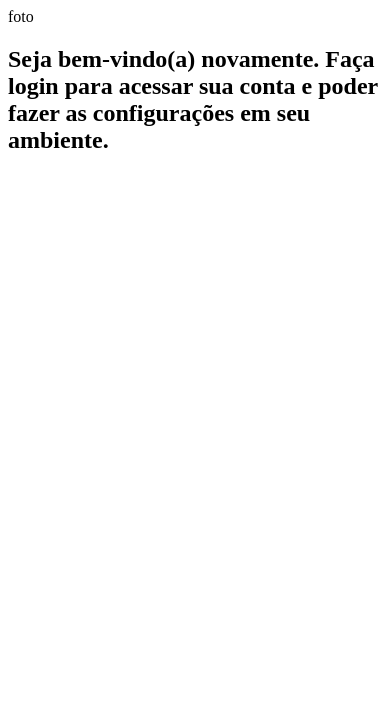
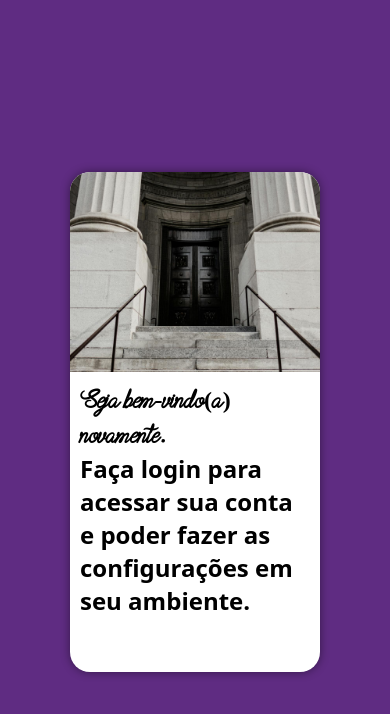
Before and after one commit to davidmonn/projeto-login, a plain HTML site: page index.html in a window 390 px wide. Drawn offline with Linux system fonts and the light colour scheme.

Commit message:
Mobile First
Feito configurações na CSS, adicionado imagem, configurada a imagem, adicionado font, entre outras configurações na CSS

```diff
--- a/estilos/style.css
+++ b/estilos/style.css
@@ -11,8 +11,8 @@ svg
 */
 
 @font-face {
-    font-family: ;
-    src: url() format();
+    font-family: 'stela';
+    src: url(../fonts/stela.otf) format(opentype);
     font-weight: normal;
     font-style: normal;
 }
@@ -21,3 +21,54 @@ svg
     --cor01: #49a09d; /* Verde */
     --cor02: #5f2c82; /* Lilás */
 }
+
+* {
+    margin: 0px;
+    padding: 0px;
+    font-family: system-ui, -apple-system, BlinkMacSystemFont, 'Segoe UI', Roboto, Oxygen, Ubuntu, Cantarell, 'Open Sans', 'Helvetica Neue', sans-serif;
+    box-sizing: border-box; /* Para que a borda faça parte da conta de largura */
+}
+
+main section div h1 span {
+    font-family: 'stela';
+}
+
+body, html {
+    background-color: var(--cor02);
+    height: 100vh;
+    width: 100vw;
+}
+
+main {
+    position: relative;
+    height: 100vh;
+    width: 100vw;
+}
+
+section#login {
+    position: absolute;
+    top: 50%;
+    left: 50%;
+    transform: translate(-50%, -50%);
+    overflow: hidden; /* Tudo que estiver fora da borda fica escondido, pois quando
+    colocamos a imagem ela nao ficou com o border-radius. */
+
+    background-color: white;
+    width: 250px;
+    height: 500px;
+    border-radius: 20px;
+    box-shadow: 0px 0px 10px rgba(0, 0, 0, 0.452);
+}
+
+section#login > div#imagem {
+    display: block; /* Visualmente não muda nada, mais por questão estrategica. */
+    background: url(../imagens/pexels-alteredsnaps-18502392.jpg) no-repeat;
+    background-position: center center;
+    background-size: cover;
+    height: 200px;
+}
+
+section#login > div#formulario {
+    display: block;
+    padding: 10px;
+}
--- a/index.html
+++ b/index.html
@@ -11,10 +11,10 @@
     <main>
         <section id="login">
             <div id="imagem">
-                foto
+                <!--Imagem-->
             </div>
             <div id="formulario">
-                <h1>Seja bem-vindo(a) novamente. Faça login para acessar sua conta e poder fazer as configurações em seu ambiente.</h1>
+                <h1><span>Seja bem-vindo(a) novamente.</span> <br>Faça login para acessar sua conta e poder fazer as configurações em seu ambiente.</h1>
                 <form action="login.php" method="post"></form>
             </div>
         </section>
```
Also changed, not shown: fonts/stela.otf (added).
